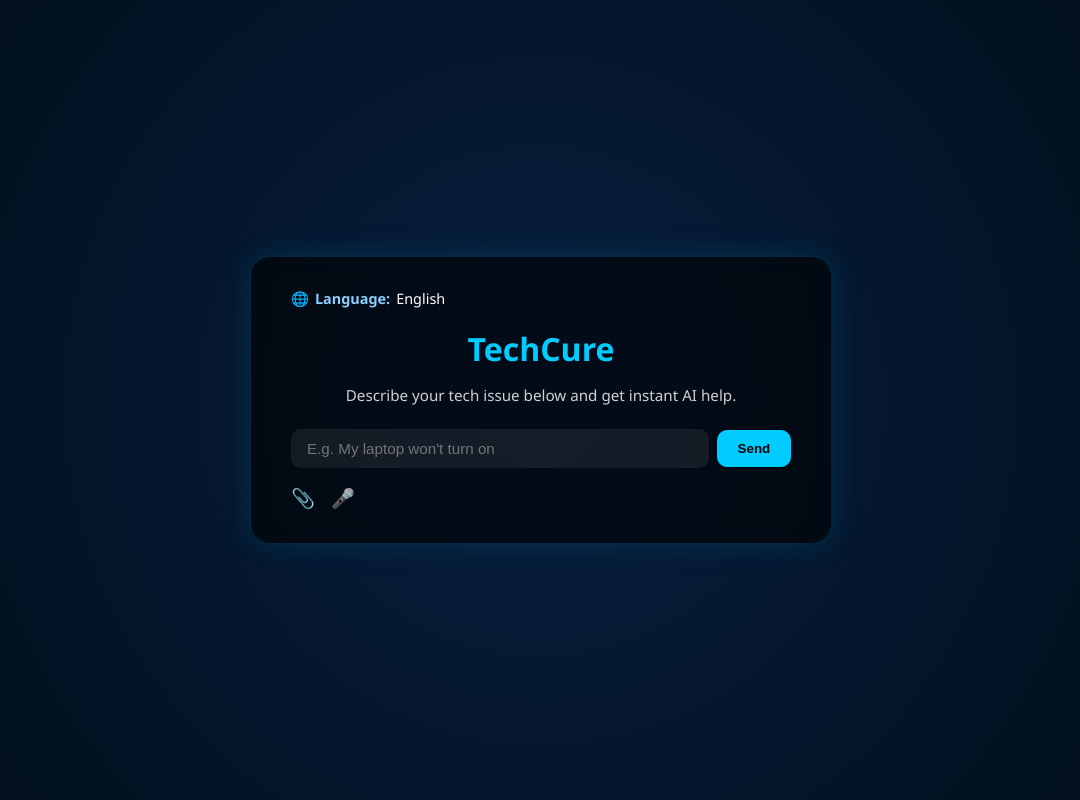
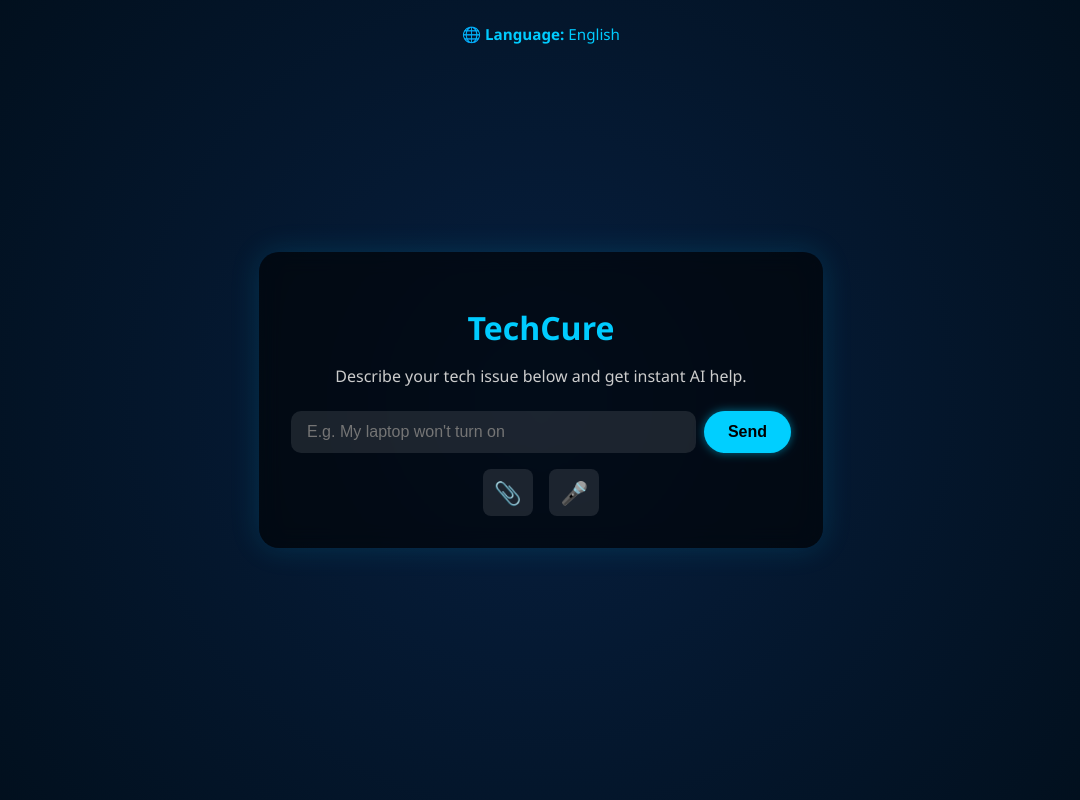
Before and after one commit to Rayyan-Hafeez/fix-my-tech, a website: page public/index.html in a window 1280 px wide. Shown: the whole page, without its empty margins (99-1179 px from the left). Drawn offline with Linux system fonts and the light colour scheme.

Commit message:
improvement

```diff
--- a/public/index.html
+++ b/public/index.html
@@ -8,32 +8,28 @@
 </head>
 <body>
 
-  <!-- Main card -->
-  <div class="chat-card">
+  <!-- Top Language Selector -->
+  <div id="language-select">
+    🌐 <strong>Language:</strong> English
+  </div>
 
-    <!-- Language selector -->
-    <div class="language-bar">
-      🌐 <span class="lang-label">Language:</span>
-      <span class="lang-value">English</span>
-    </div>
+  <!-- Main Card -->
+  <div class="chat-wrapper">
+    <h1>TechCure</h1>
+    <p>Describe your tech issue below and get instant AI help.</p>
 
-    <!-- Title + description -->
-    <h1 class="site-title">TechCure</h1>
-    <p class="site-subtitle">Describe your tech issue below and get instant AI help.</p>
-
-    <!-- Input area -->
+    <!-- Input Area -->
     <div class="input-area">
       <input id="question" type="text" placeholder="E.g. My laptop won't turn on" />
       <button id="sendBtn">Send</button>
     </div>
 
     <!-- Icons -->
-    <div class="icon-row">
+    <div class="icon-buttons">
       <label for="file-upload" id="file-upload-icon">📎</label>
       <input type="file" id="file-upload" />
       <span id="mic-icon">🎤</span>
     </div>
-
   </div>
 
 </body>
--- a/public/style.css
+++ b/public/style.css
@@ -1,4 +1,4 @@
-/* General page style */
+/* Background */
 body {
   margin: 0;
   font-family: 'Segoe UI', sans-serif;
@@ -10,92 +10,101 @@ body {
   height: 100vh;
 }
 
-/* Chat card container */
-.chat-card {
+/* Language Selector */
+#language-select {
+  position: absolute;
+  top: 1.5rem;
+  left: 50%;
+  transform: translateX(-50%);
+  font-size: 0.95rem;
+  color: #00ccff;
+}
+
+/* Chat Card */
+.chat-wrapper {
   background: rgba(0, 0, 0, 0.6);
-  padding: 2rem 2.5rem;
+  padding: 2rem;
   border-radius: 20px;
-  max-width: 500px;
-  width: 90%;
   box-shadow: 0 0 30px rgba(0, 204, 255, 0.15);
   text-align: center;
+  width: 90%;
+  max-width: 500px;
   backdrop-filter: blur(10px);
 }
 
-/* Language bar */
-.language-bar {
+/* Title */
+.chat-wrapper h1 {
+  color: #00ccff;
+  margin-bottom: 0.5rem;
+}
+
+/* Subtitle */
+.chat-wrapper p {
+  margin-bottom: 1.5rem;
+  color: #ccc;
+}
+
+/* Input Area */
+.input-area {
   display: flex;
-  align-items: center;
-  gap: 6px;
-  font-size: 0.9rem;
-  margin-bottom: 1.2rem;
-  color: #8ccfff;
+  gap: 0.5rem;
+  margin-bottom: 1rem;
 }
-.lang-label {
-  font-weight: 600;
-}
-.lang-value {
+
+#question {
+  flex: 1;
+  padding: 0.75rem 1rem;
+  border-radius: 10px;
+  border: none;
+  outline: none;
+  font-size: 1rem;
+  background: rgba(255, 255, 255, 0.1);
   color: #fff;
 }
 
-/* Title & description */
-.site-title {
-  color: #00ccff;
-  margin: 0 0 0.4rem 0;
-}
-.site-subtitle {
-  font-size: 0.95rem;
-  color: #d0d0d0;
-  margin-bottom: 1.5rem;
+/* Send Button - Rounded Glowing */
+#sendBtn {
+  background: #00cfff;
+  border: none;
+  padding: 0.65rem 1.5rem;
+  border-radius: 50px; /* Pill Shape */
+  color: #000;
+  font-weight: 600;
+  cursor: pointer;
+  font-size: 1rem;
+  box-shadow: 0 0 10px rgba(0, 207, 255, 0.5);
+  transition: all 0.3s ease;
 }
 
-/* Input area */
-.input-area {
-  display: flex;
-  align-items: center;
-  gap: 0.5rem;
-}
-#question {
-  flex: 1;
-  padding: 0.7rem 1rem;
-  border-radius: 10px;
-  border: none;
-  background: rgba(255,255,255,0.07);
-  color: #fff;
-  outline: none;
-  font-size: 0.95rem;
-}
-#sendBtn {
-  background: #00ccff;
-  border: none;
-  padding: 0.7rem 1.3rem;
-  border-radius: 10px;
-  color: #000;
-  font-weight: bold;
-  cursor: pointer;
-  transition: background 0.3s;
-}
 #sendBtn:hover {
-  background: #00aacc;
+  background: #00b6e6;
+  box-shadow: 0 0 15px rgba(0, 207, 255, 0.8);
+  transform: scale(1.05);
 }
 
-/* Icon row below input */
-.icon-row {
+/* Icon Buttons */
+.icon-buttons {
   display: flex;
   gap: 1rem;
-  margin-top: 1rem;
-  font-size: 1.2rem;
-  color: #aaa;
+  justify-content: center;
 }
+
 #file-upload {
   display: none;
 }
+
 #file-upload-icon,
 #mic-icon {
   cursor: pointer;
-  transition: color 0.3s;
+  font-size: 1.4rem;
+  background: rgba(255, 255, 255, 0.1);
+  padding: 0.5rem 0.7rem;
+  border-radius: 8px;
+  color: #fff;
+  transition: background 0.3s;
 }
+
 #file-upload-icon:hover,
 #mic-icon:hover {
-  color: #00ccff;
+  background: rgba(0, 204, 255, 0.2);
 }
```
